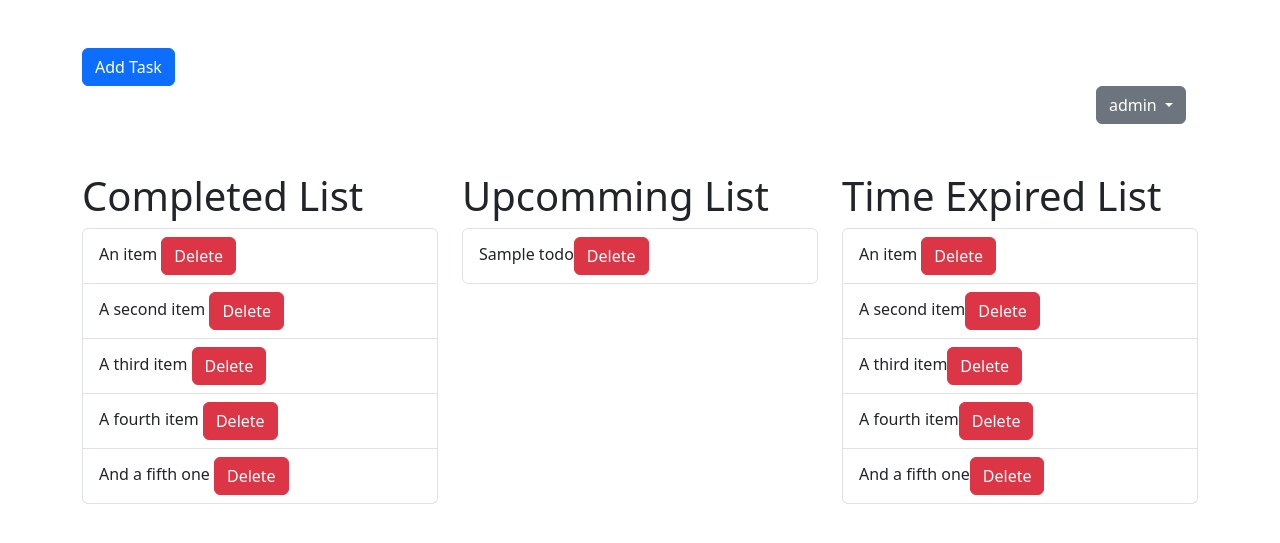
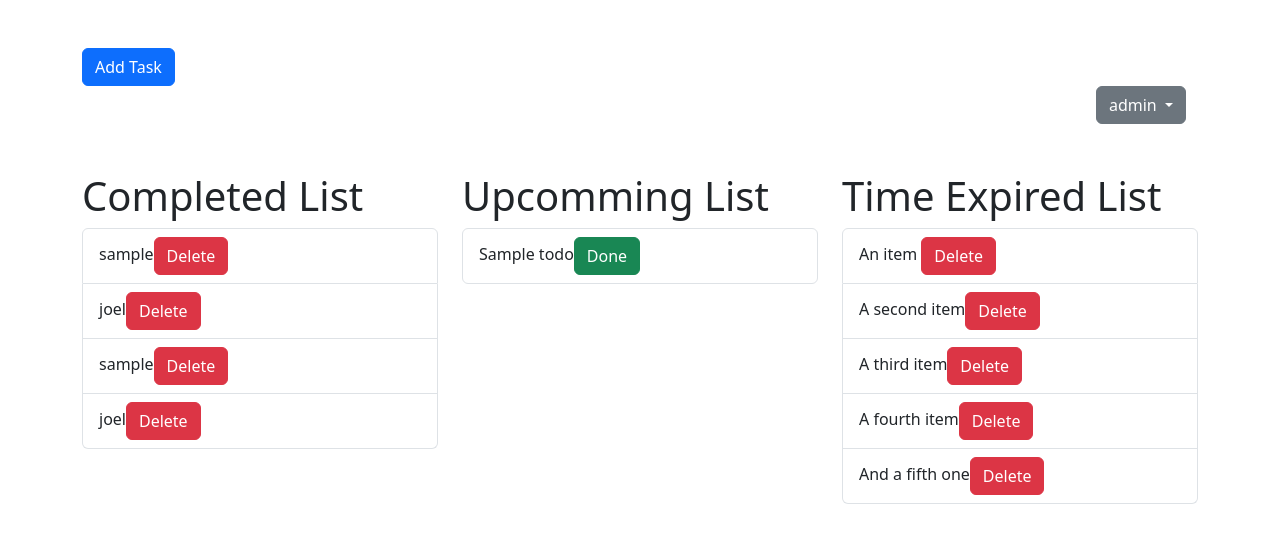
Before and after one commit to nithin-daniel/mulearn-task, a Django app: page / in a window 1280 px wide. Shown: the top 543 px of the page. Run offline with Django 4.2, Linux system fonts and the light colour scheme; a user stored in the database is signed in; data comes from the database, SQL or seed files in the repository; both versions use the stored data as it was after the commit; tables that the repository leaves empty hold one stand-in row (values such as "Sample post").

Commit message:
completed list funtionality added

```diff
--- a/core/urls.py
+++ b/core/urls.py
@@ -8,5 +8,5 @@ urlpatterns = [
     path('signin/',views.signin,name="signin"),
     path('logout/',views.logout_view,name="logout"),
     path('add-task/',views.add_task,name="add_task"),
-    path('completed/',views.completed,name="completed"),
+    path('completed/<int:id>',views.completed,name="completed"),
 ]
--- a/core/views.py
+++ b/core/views.py
@@ -6,13 +6,15 @@ from django.contrib.auth import authenticate,login
 from django.contrib.auth import logout
 from django.contrib.auth.decorators import login_required
 from django.urls import reverse
-from .models import Todo
+from .models import Todo,Completed
 # Create your views here.
 @login_required(login_url='signin')
 def index(request):
     upcom = Todo.objects.all()
+    compl = Completed.objects.all()
     context = {
-        'upcom':upcom
+        'upcom':upcom,
+        'compl':compl,
     }
     return render(request, 'core/index.html',context)
 
@@ -104,5 +106,12 @@ def add_task(request):
     return render(request, 'core/add-task.html')
 
 
-def completed(request):
-    pass
+def completed(request,id):
+    # print(id)
+    obj = Todo.objects.get(id=id)
+    compl = Completed.objects.create(name=obj.name,description=obj.description,date=obj.date)
+    # print(compl)
+    obj.delete()
+
+    print(obj)
+    return redirect('/')
--- a/templates/core/base.html
+++ b/templates/core/base.html
@@ -3,7 +3,8 @@
   <head>
     <meta charset="utf-8">
     <meta name="viewport" content="width=device-width, initial-scale=1">
-    <title>Bootstrap demo</title>
+    <title>Mulearn Task</title>
+    <link rel="icon" type="image/x-icon" href="https://mulearn.org/favicon.ico">
     <link href="https://cdn.jsdelivr.net/npm/bootstrap@5.3.0-alpha1/dist/css/bootstrap.min.css" rel="stylesheet" integrity="sha384-GLhlTQ8iRABdZLl6O3oVMWSktQOp6b7In1Zl3/Jr59b6EGGoI1aFkw7cmDA6j6gD" crossorigin="anonymous">
   </head>
   <body>
--- a/templates/core/index.html
+++ b/templates/core/index.html
@@ -29,11 +29,12 @@
     <div class="col">
       <h1>Completed List</h1>
       <ul class="list-group">
-        <li class="list-group-item">An item <a href="" class="btn btn-danger ml-auto">Delete</a></li>
-        <li class="list-group-item">A second item <a href="" class="btn btn-danger ml-auto">Delete</a></li>
-        <li class="list-group-item">A third item <a href="" class="btn btn-danger ml-auto">Delete</a></li>
-        <li class="list-group-item">A fourth item <a href="" class="btn btn-danger ml-auto">Delete</a></li>
-        <li class="list-group-item">And a fifth one <a href="" class="btn btn-danger ml-auto">Delete</a></li>
+
+        {% for compl in compl %}
+
+        <li class="list-group-item">{{compl.name}}<a href="" class="btn btn-danger ml-auto">Delete</a></li>
+        {% endfor %}
+
       </ul>
     </div>
 
@@ -42,7 +43,7 @@
       <ul class="list-group">
 
         {% for upcom in upcom %}
-        <li class="list-group-item">{{upcom.name}}<a href="" class="btn btn-danger ml-auto">Delete</a></li>
+        <li class="list-group-item">{{upcom.name}}<a href="{% url 'completed'  upcom.id %} " class="btn btn-success ml-auto">Done</a></li>
 
         {% endfor %}
 
```
Also changed, not shown: core/migrations/0003_completed.py (added), db.sqlite3.
